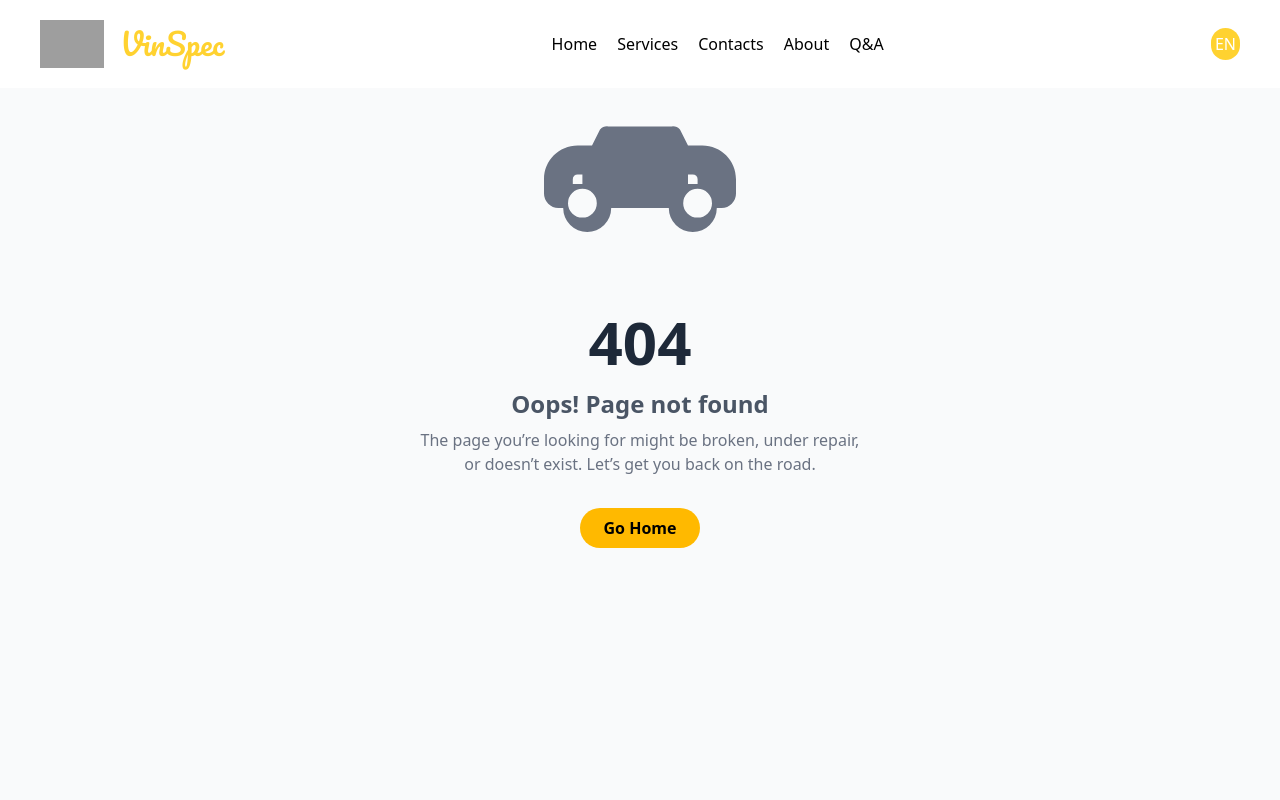
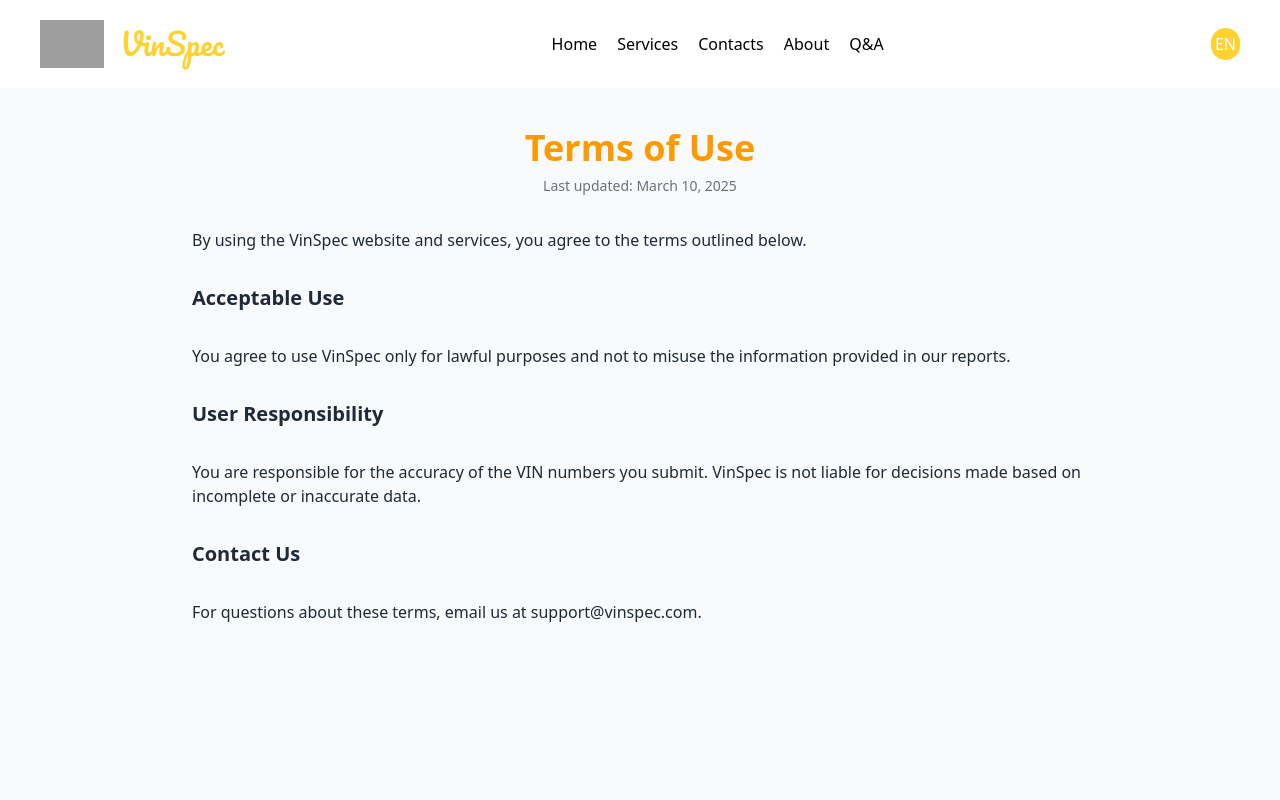
Before and after one commit to shefket-mustafa/VinSpec, a React (Vite) app: page /terms in a window 1280 px wide. Shown: the top 800 px of the page. Built offline with nearby package versions, Linux system fonts and the light colour scheme; grey boxes are pictures that could not be loaded.

Commit message:
Terms of Use page created and translated

```diff
--- a/src/App.tsx
+++ b/src/App.tsx
@@ -12,6 +12,7 @@ import ErrorPage from "./pages/ErrorPage"
 import InvalidVin from "./pages/InvalidVin"
 import RefundPolicy from "./pages/RefundPolicy"
 import PrivacyPolicy from "./pages/PrivacyPolicy"
+import TermsOfUse from "./pages/TermsOfUse"
 
 
 function App() {
@@ -33,6 +34,7 @@ function App() {
   <Route path="/invalid-vin" element={<InvalidVin />} />
   <Route path="/refund-policy" element={<RefundPolicy />} />
   <Route path="/privacy-policy" element={<PrivacyPolicy />} />
+  <Route path="/terms" element={<TermsOfUse />} />
 
 
   <Route path="*" element={<ErrorPage />} />
--- a/src/locales/bg/common.json
+++ b/src/locales/bg/common.json
@@ -292,5 +292,16 @@
         "usageText": "Използваме събраните данни, за да предоставяме точни VIN справки, да подобряваме услугите си и да комуникираме важни актуализации.",
         "contactTitle": "Свържете се с нас",
         "contactText": "Ако имате въпроси относно тази политика, пишете ни на privacy@vinspec.com."
+      },
+      "termsOfUse": {
+        "title": "Общи условия за ползване",
+        "updated": "Последна актуализация: 10 март 2025 г.",
+        "intro": "С използването на уебсайта и услугите на VinSpec вие се съгласявате с условията, описани по-долу.",
+        "usageTitle": "Приемливо използване",
+        "usageText": "Вие се съгласявате да използвате VinSpec само за законни цели и да не злоупотребявате с информацията, предоставена в нашите справки.",
+        "responsibilityTitle": "Отговорност на потребителя",
+        "responsibilityText": "Вие носите отговорност за точността на VIN номерата, които предоставяте. VinSpec не носи отговорност за решения, взети въз основа на непълни или неточни данни.",
+        "contactTitle": "Свържете се с нас",
+        "contactText": "За въпроси относно тези условия, пишете ни на support@vinspec.com."
       }
   }
--- a/src/locales/en/common.json
+++ b/src/locales/en/common.json
@@ -292,6 +292,17 @@
         "usageText": "We use the collected data to provide accurate VIN reports, improve our services, and communicate important updates.",
         "contactTitle": "Contact Us",
         "contactText": "If you have questions about this policy, email us at privacy@vinspec.com."
+      },
+      "termsOfUse": {
+        "title": "Terms of Use",
+        "updated": "Last updated: March 10, 2025",
+        "intro": "By using the VinSpec website and services, you agree to the terms outlined below.",
+        "usageTitle": "Acceptable Use",
+        "usageText": "You agree to use VinSpec only for lawful purposes and not to misuse the information provided in our reports.",
+        "responsibilityTitle": "User Responsibility",
+        "responsibilityText": "You are responsible for the accuracy of the VIN numbers you submit. VinSpec is not liable for decisions made based on incomplete or inaccurate data.",
+        "contactTitle": "Contact Us",
+        "contactText": "For questions about these terms, email us at support@vinspec.com."
       }
 
   }
--- /dev/null
+++ b/src/pages/TermsOfUse.tsx
@@ -0,0 +1,31 @@
+import { useTranslation } from "react-i18next";
+
+export default function TermsOfUse() {
+  const { t } = useTranslation();
+
+  return (
+    <section className="min-h-screen px-6 py-10 md:px-20 bg-gray-50 text-gray-800">
+      <div className="max-w-4xl mx-auto space-y-8">
+        <header className="space-y-2 text-center">
+          <h1 className="text-3xl md:text-4xl font-bold text-amber-500">
+            {t("termsOfUse.title")}
+          </h1>
+          <p className="text-sm text-gray-500">
+            {t("termsOfUse.updated")}
+          </p>
+        </header>
+
+        <p>{t("termsOfUse.intro")}</p>
+
+        <h2 className="text-xl font-semibold">{t("termsOfUse.usageTitle")}</h2>
+        <p>{t("termsOfUse.usageText")}</p>
+
+        <h2 className="text-xl font-semibold">{t("termsOfUse.responsibilityTitle")}</h2>
+        <p>{t("termsOfUse.responsibilityText")}</p>
+
+        <h2 className="text-xl font-semibold">{t("termsOfUse.contactTitle")}</h2>
+        <p>{t("termsOfUse.contactText")}</p>
+      </div>
+    </section>
+  );
+}
```
